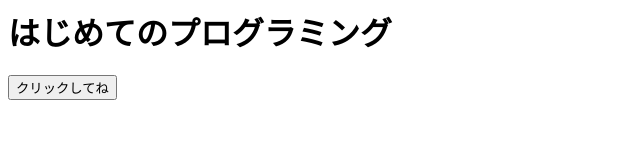
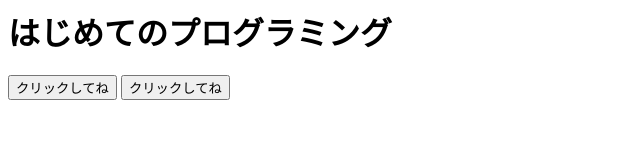
Before and after one commit to KazuoWatanabe/KidsScript, a plain HTML site: page index.html in a window 1280 px wide. Shown: the whole page, without its empty margins (0-640 px from the left). Drawn offline with Linux system fonts and the light colour scheme.

Commit message:
2つ目のボタン追加

```diff
--- a/index.html
+++ b/index.html
@@ -6,6 +6,7 @@
         <h1>はじめてのプログラミング</h1>
         <div>
             <button onclick="oshita()">クリックしてね</button>
+            <button onclick="oshita2()">クリックしてね</button>
         </div>
     </body>
 </html>
```
